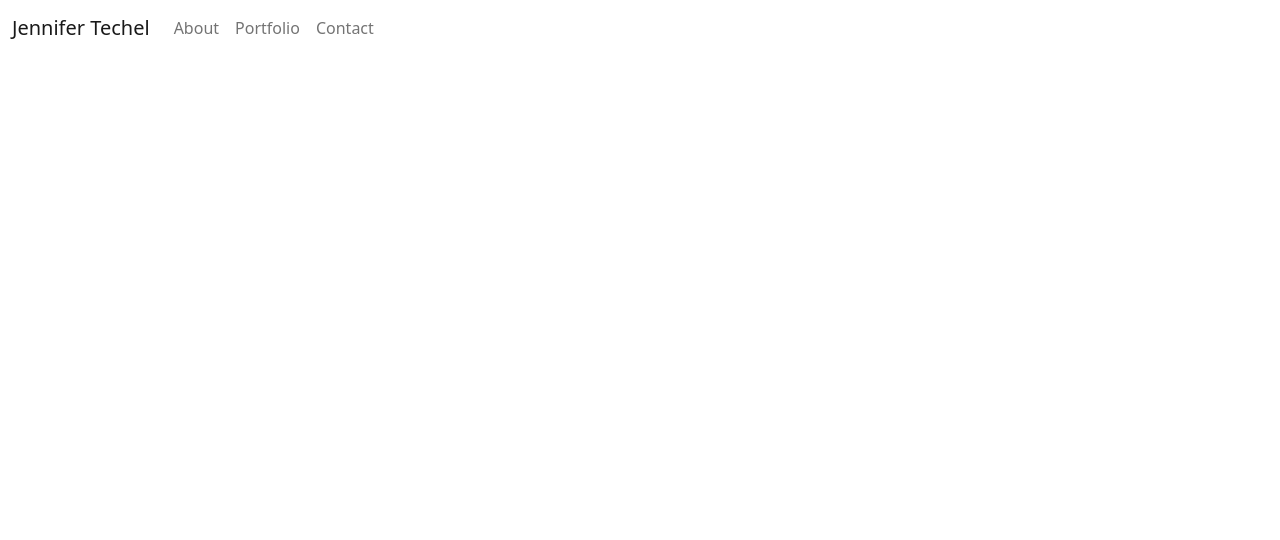
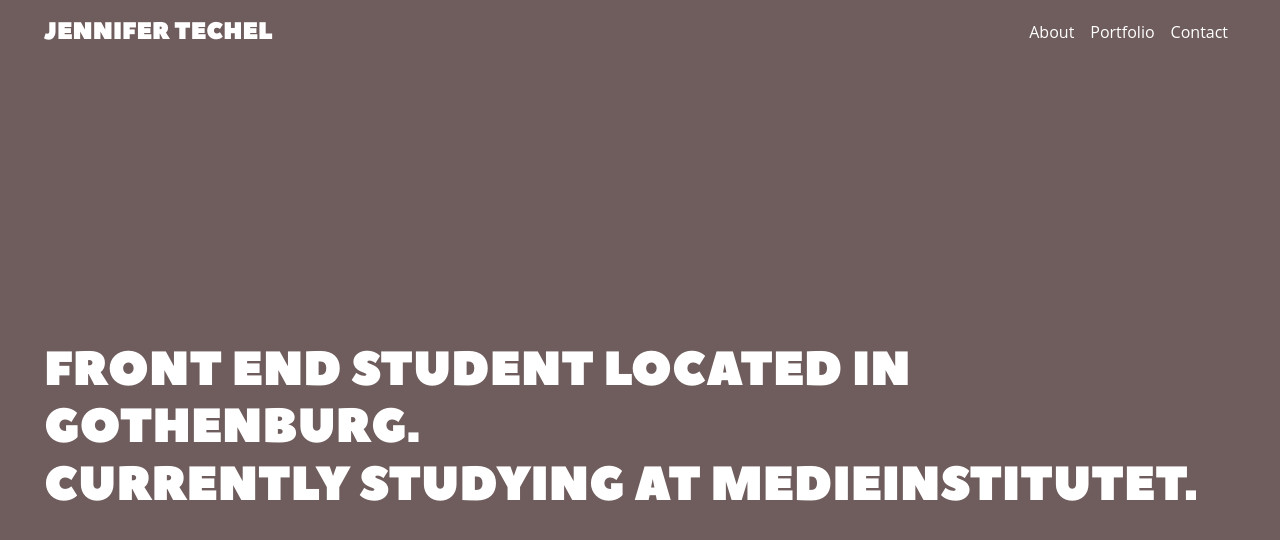
Before and after one commit to jennifertechel/interactive-cv, a plain HTML site: page index.html in a window 1280 px wide. Drawn offline with nearby package versions, Linux system fonts and the light colour scheme.

Commit message:
More styling to navbar and content of first section

```diff
--- a/desktop.css
+++ b/desktop.css
@@ -0,0 +1,11 @@
+@media (min-width: 1000px) {
+    .navbar {
+        padding: 0 2rem;
+    }
+    .navbar-collapse {
+        justify-content: flex-end;
+    }
+    .navbar-brand {
+        font-size: 1.5rem;
+    }
+  }
--- a/index.html
+++ b/index.html
@@ -13,6 +13,8 @@
     <link rel="stylesheet" href="desktop.css">
     <!-- Javascript -->
     <script src="main.js"></script>
+    <!-- FontAwesome -->
+    <script src="https://kit.fontawesome.com/9716442c1c.js" crossorigin="anonymous"></script>
 </head>
 <body>
     <nav class="navbar navbar-expand-lg">
@@ -37,5 +39,14 @@
         </div>
       </nav>
 
+    <div class="container-fluid about">
+        <h1>
+            Front End student located in Gothenburg.
+            <br>
+            Currently studying at Medieinstitutet.
+        </h1>
+    </div>
+
+
 </body>
 </html>
--- a/mobile.css
+++ b/mobile.css
@@ -0,0 +1,47 @@
+@font-face {
+    font-family: peace-sans;
+    src: url(/fonts/Peace\ Sans.otf);
+}
+
+body {
+    font-family: 'peace-sans';
+    color: white;
+}
+
+.navbar {
+    height: 4rem;
+    background-color: #6F5C5C;
+    border: none;
+    color: white;
+}
+
+.navbar-brand {
+    color: white;
+    text-transform: uppercase;
+}
+
+.nav-link {
+    color: white;
+    font-family: 'Open Sans';
+}
+
+.navbar-toggler {
+    border: none;
+}
+
+.navbar-toggler-icon {
+    color: white;
+}
+
+.about {
+    display: flex;
+    align-items: center;
+    justify-content: center;
+    height: calc(100vh - 4rem);
+    background-color: #6F5C5C;
+}
+
+.about h1 {
+    font-size: 2rem;
+    text-transform: uppercase;
+}
--- a/tablet.css
+++ b/tablet.css
@@ -0,0 +1,13 @@
+/* Tablet */
+@media (min-width: 500px) {
+    .navbar-brand {
+        font-size: 2rem;
+    }
+    .navbar-toggler {
+        font-size: 2rem;
+    }
+    .about h1 {
+        font-size: 3rem;
+        margin-left: 2rem;
+    }
+  }
```
